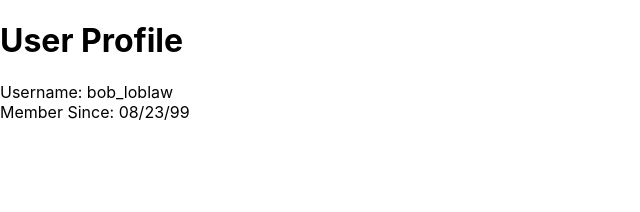
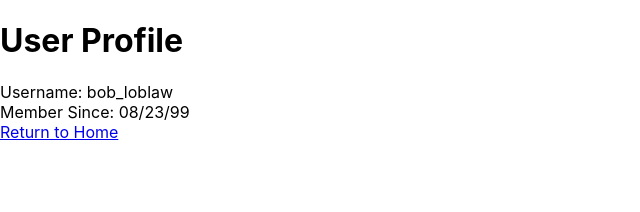
Before and after one commit to iambcho/reactRouter, a React (Create React App) app: page /userProfile in a window 1280 px wide. Shown: the top 212 px of the page, without its empty margins (0-640 px from the left). Built offline with nearby package versions, Linux system fonts and the light colour scheme.

Commit message:
add link to home in user profile

```diff
--- a/src/components/userProfile.jsx
+++ b/src/components/userProfile.jsx
@@ -1,14 +1,15 @@
 
 import React, {Component} from 'react';
+import { Link } from "react-router-dom"
 
 class UserProfile extends Component {
   render() {
     return (
         <div>
           <h1>User Profile</h1>
-
           <div>Username: {this.props.userName}</div>
           <div>Member Since: {this.props.memberSince}</div>
+          <Link to="/">Return to Home</Link>
         </div>
     );
   }
```
